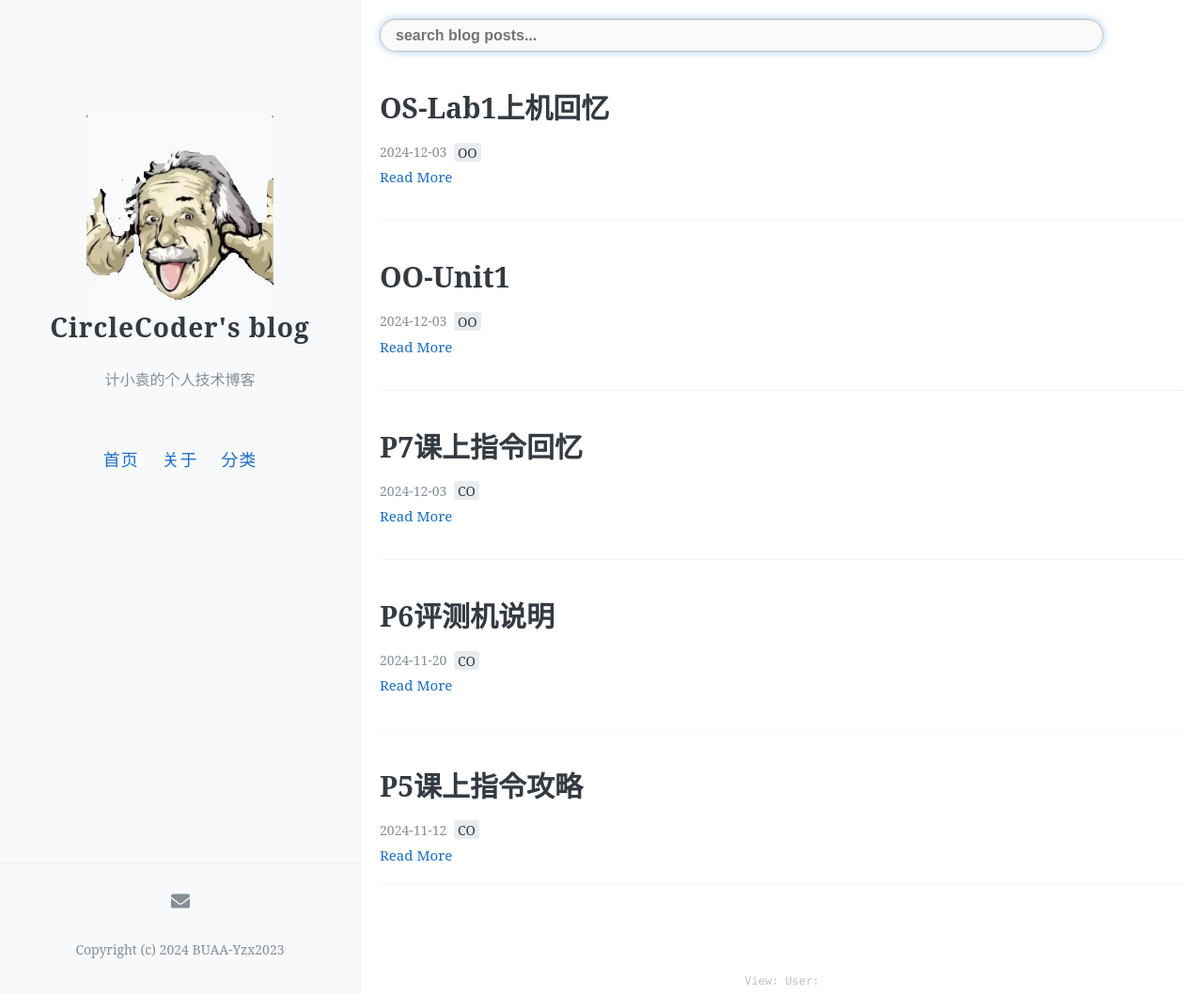
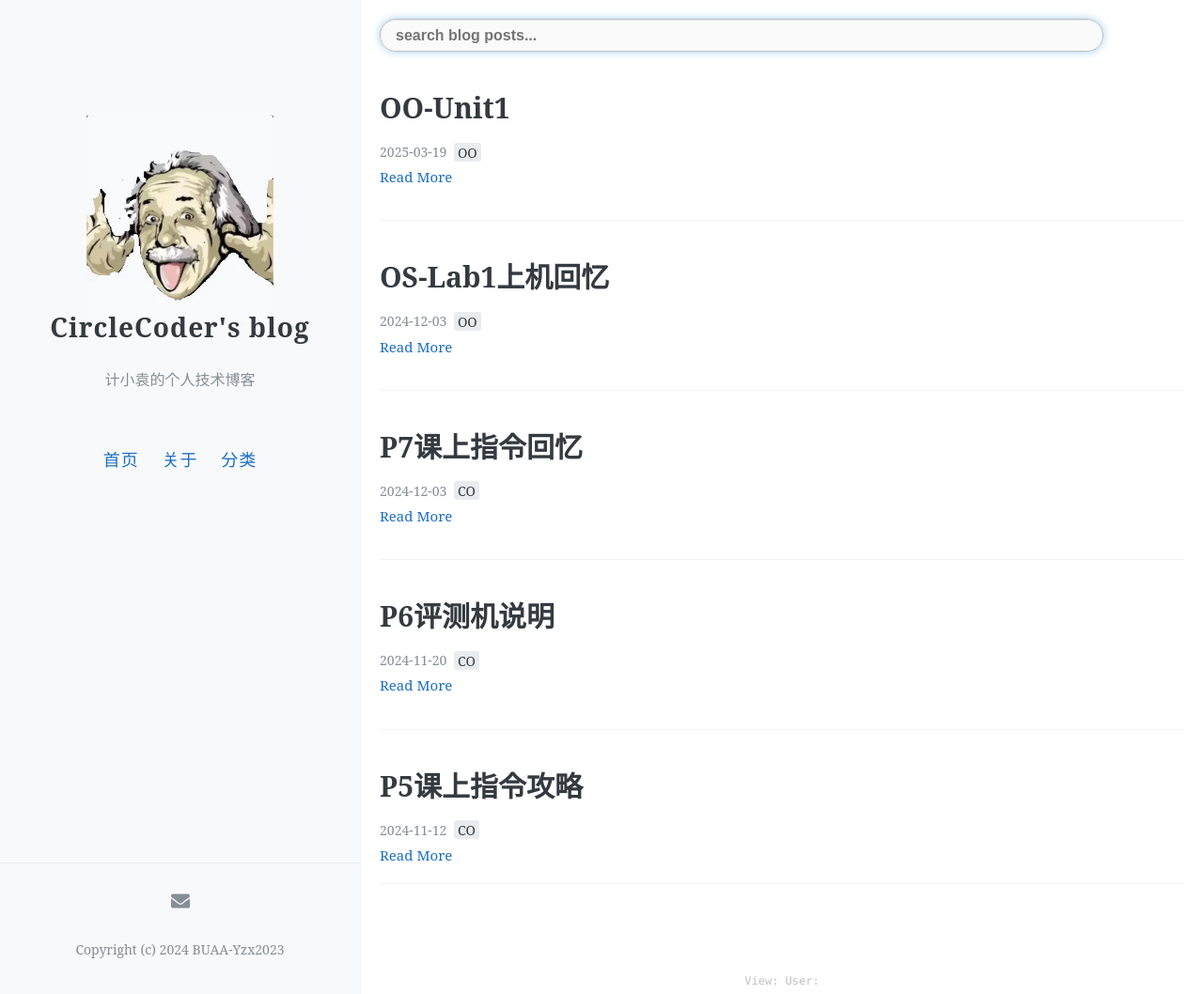
Before and after one commit to pianfan/pianfan.github.io, a Jekyll site: the page built from index.html, in a window 1280 px wide and 1058 px high. Shown: the whole window at 94% size. Built offline with Jekyll 4.4.1, drawn with Linux system fonts in a browser that asks for light colours; the list of posts is cut into pages by our own code; comment, search, counter and statistics services are not loaded.

Commit message:
Update 2025-3-19-unit1.md

```diff
--- a/_posts/2025-3-19-unit1.md
+++ b/_posts/2025-3-19-unit1.md
@@ -1,7 +1,7 @@
 ---
 layout: post
 title: "OO-Unit1"
-date:   2024-12-03
+date:   2025-3-19
 tags: [OO]
 comments: true
 author: BUAA-Yzx2023
```
